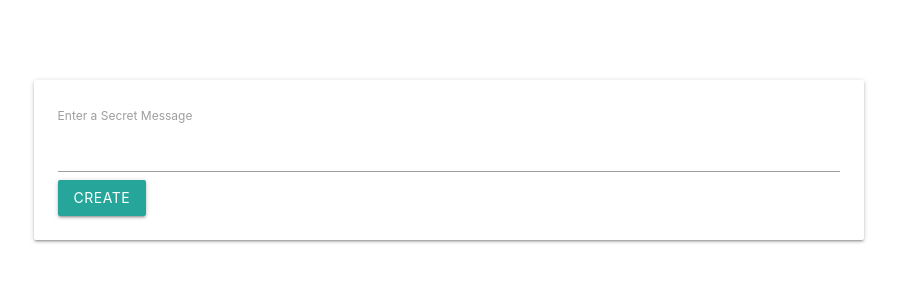
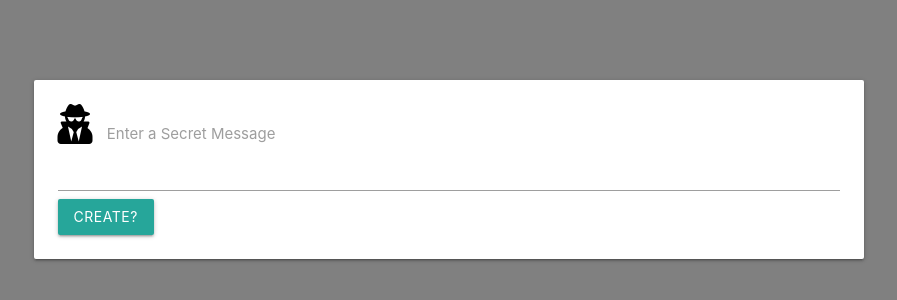
Before and after one commit to zach-bradley/Modern-Javascript-Bootcamp, a plain HTML site: page Projects/secretMessage/index.html in a window 1280 px wide. Shown: the part 128-428 px from the top of the page, without its empty margins (191-1088 px from the left). Drawn offline with nearby package versions, Linux system fonts and the light colour scheme.

Commit message:
finished up secret message app

```diff
--- a/Projects/secretMessage/index.html
+++ b/Projects/secretMessage/index.html
@@ -7,15 +7,31 @@
   <title>Secret Message</title>
 </head>
   <style>
-    .row {
-      margin-top: 25vh;
+    body {
+      background-color: gray;
     }
     h1 {
       margin-top: 0;
     }
+    .fa-user-secret {
+      font-size: 40px;
+      color: black;
+      margin-right: 10px;
+    }
+    label {
+      font-size: 15px;
+    }
+    .fa-broadcast-tower {
+      font-size: 40px;
+      color: black;
+      margin-right: 10px;
+    }
+    button .two { display: none; }
+    button:hover .one { display: none; }
+    button:hover .two { display: inline; }
   </style>
 <body>
-  <div class="row">
+  <div class="row" style="margin-top: 25vh;">
     <div class="col s8 offset-s2">
       <div id="message-show" class="card-panel hide">
         <h1></h1>
@@ -26,15 +42,18 @@
 
       <div id="message-form" class="card-panel">
         <form>
-          <label>Enter a Secret Message</label>
+          <label><i class="fas fa-user-secret"></i>  Enter a Secret Message </i></label>
           <input id='message-input' />
-          <button class="btn">Create</button>
+          <button class="btn">
+            <span class="one">Create?</span>
+            <span class="two">I also like to live dangerously</span>
+          </button>
         </form>
       </div>
 
       <div id="link-form" class="card-panel hide">
         <div>
-          Share this link with a friend:
+            <i class="fas fa-broadcast-tower"></i> Share this link with a friend:
           <div class="row">
             <input id='link-input' class="col s10">
             <button class="btn col s2" onclick="copy()"><i class="fas fa-copy"></i></button>
```
